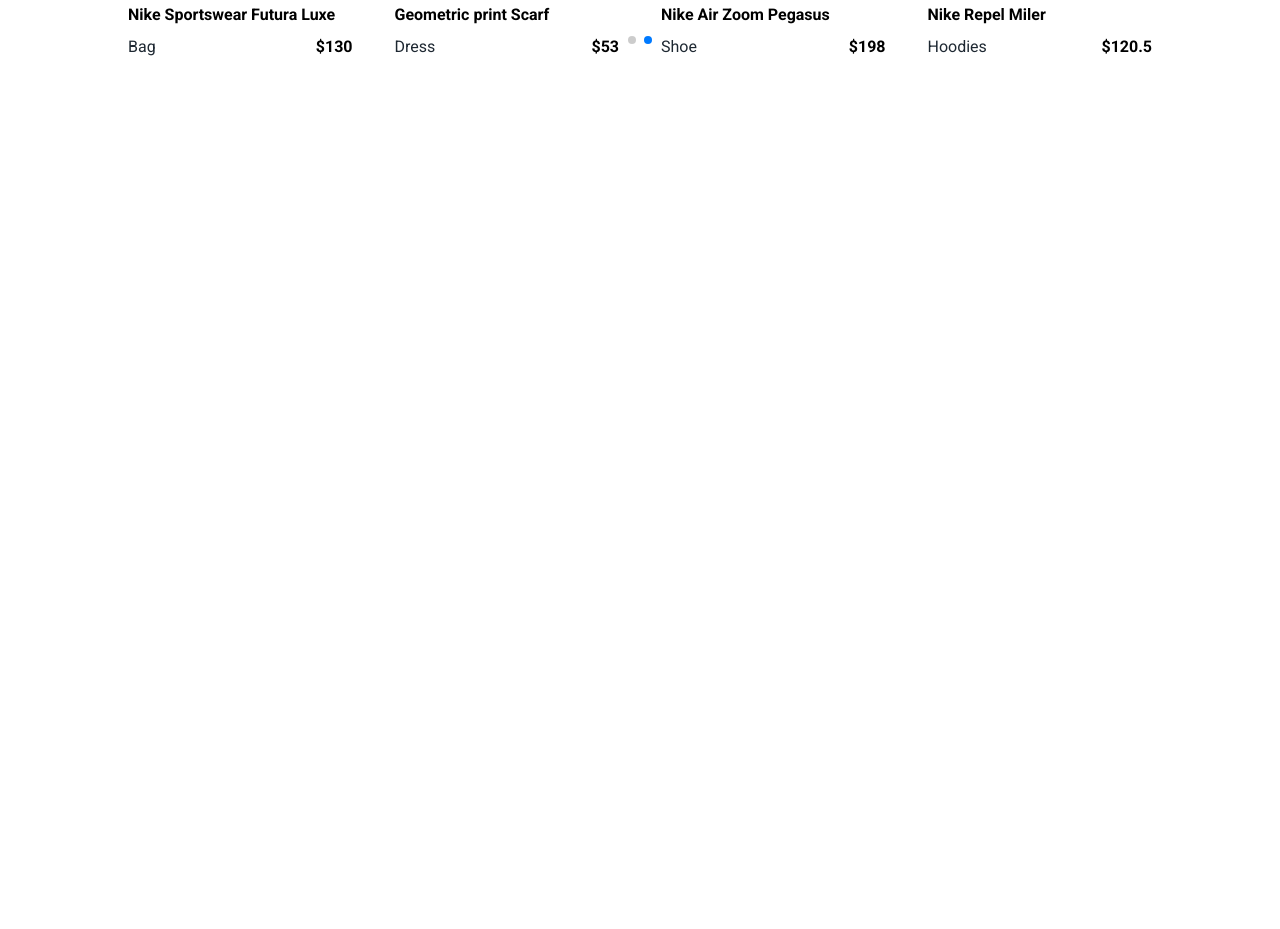
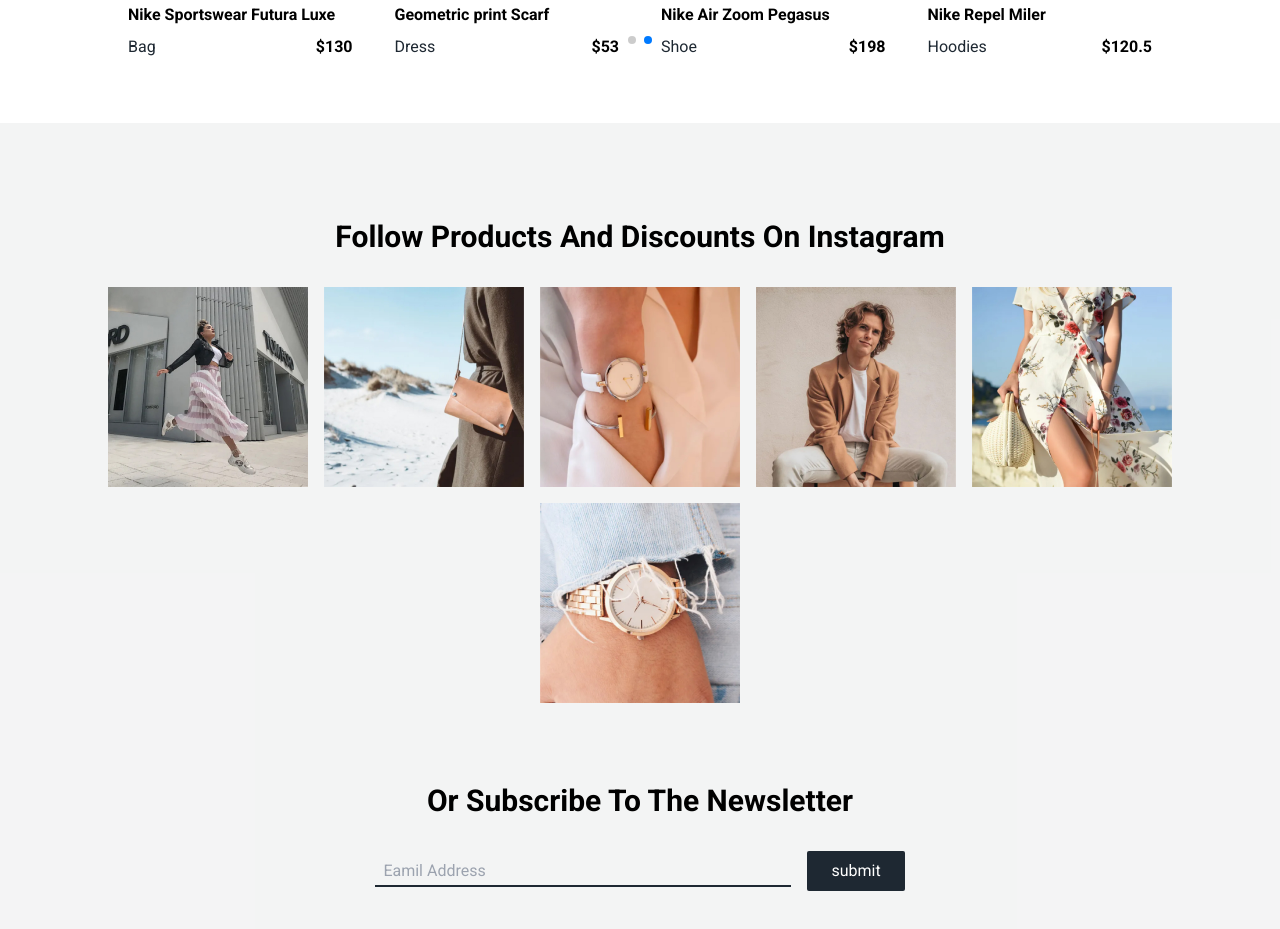
Before and after one commit to mitanvir05/style-mart-mini-ecommerce-site, a React (Vite) app: page / in a window 1280 px wide. Shown: the part 4000-4929 px from the top of the page. Before the commit the page ends 4123 px from the top, so only its background shows below. Built offline with nearby package versions, Linux system fonts and the light colour scheme.

Commit message:
newsletter  added

```diff
--- a/src/pages/home/Home.jsx
+++ b/src/pages/home/Home.jsx
@@ -2,6 +2,7 @@
 import BestSellers from "./BestSellers";
 import Category from "./Category";
 import Collections from "./Collections";
+import NewsLetter from "./NewsLetter";
 import Products from "./Products";
 
 
@@ -13,6 +14,7 @@
            <Products></Products>
            <Collections></Collections>
            <BestSellers></BestSellers>
+           <NewsLetter></NewsLetter>
         </div>
     );
 };
--- /dev/null
+++ b/src/pages/home/NewsLetter.jsx
@@ -0,0 +1,54 @@
+import { Link } from "react-router-dom";
+import img1 from "/images/instagram/img1.png";
+import img2 from "/images/instagram/img2.png";
+import img3 from "/images/instagram/img3.png";
+import img4 from "/images/instagram/img4.png";
+import img5 from "/images/instagram/img5.png";
+import img6 from "/images/instagram/img6.png";
+
+const NewsLetter = () => {
+  return (
+    <div className="bg-[#1E2832] bg-opacity-5 xl-px-28 px-4 py-16">
+      <h2 className="title mb-8">Follow products and discounts on Instagram</h2>
+
+      {/* insta grid */}
+      <div className="flex flex-wrap gap-4 items-center justify-center mb-20 ">
+        <Link to="/">
+          <img src={img1} alt="" />
+        </Link>
+        <Link to="/">
+          <img src={img2} alt="" />
+        </Link>
+        <Link to="/">
+          <img src={img3} alt="" />
+        </Link>
+        <Link to="/">
+          <img src={img4} alt="" />
+        </Link>
+        <Link to="/">
+          <img src={img5} alt="" />
+        </Link>
+        <Link to="/">
+          <img src={img6} alt="" />
+        </Link>
+      </div>
+
+      {/* Newsletter */}
+      <div>
+        <h1 className="title mb-8">Or subscribe to the newsletter</h1>
+        <form className="md:w-1/2 mx-auto text-center ">
+          <input
+            type="email"
+            name="email"
+            id="email"
+            placeholder="Eamil Address"
+            className="h-8 bg-transparent outline-none border-b-2 pl-2 border-black md:w-2/3 w-full mb-5 placeholder:textr-black mr-4"
+          />
+          <input type="submit" value={"submit"} className="bg-black text-white px-6 py-2 rounded-sm"/>
+        </form>
+      </div>
+    </div>
+  );
+};
+
+export default NewsLetter;
```
